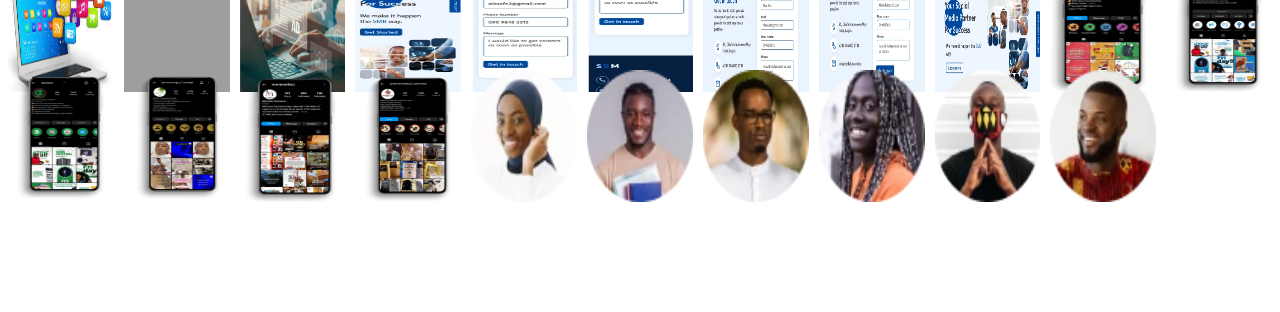
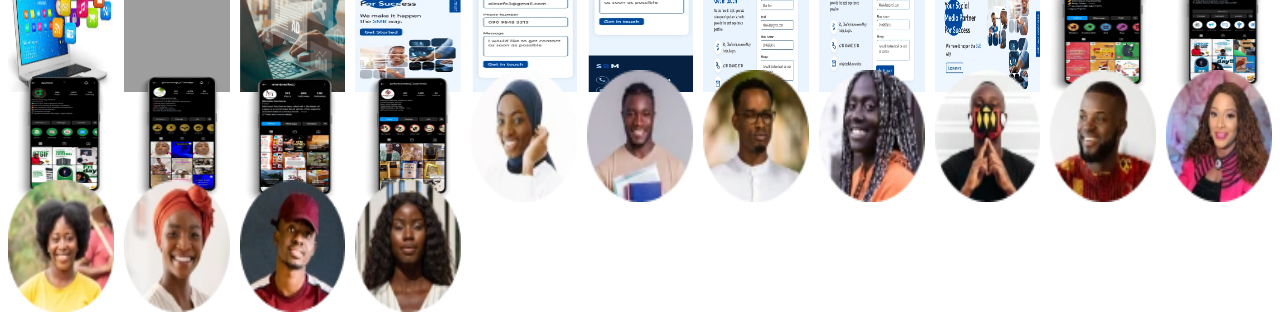
Before and after one commit to TechduceAfrica/assets-socialbrandmanagers, a plain HTML site: page index.html in a window 1280 px wide. Shown: the part 818-1130 px from the top of the page. Before the commit the page ends 1020 px from the top, so only its background shows below. Drawn offline with Linux system fonts and the light colour scheme; grey boxes are pictures that could not be loaded.

Commit message:
Update index.html

```diff
--- a/index.html
+++ b/index.html
@@ -157,6 +157,12 @@
     <img src="./Join Our Workforce/social brand manager - creator - Mide Soyemi_SBM.webp" alt="">
     <img src="./Join Our Workforce/social brand manager - creator - Muyiwa Afolabi_SBM.webp" alt="">
     <img src="./Join Our Workforce/social brand manager - creator - Olabanjo Jacobs_SBM.webp" alt="">
+
+    <img src="./Clients/social brand manager - client - Data Adie.webp" alt="">
+    <img src="./Clients/social brand manager - client - Ifeoma Okonkwo.webp" alt="">
+    <img src="./Clients/social brand manager - client - Ngozi Eze.webp" alt="">
+    <img src="./Clients/social brand manager - client - Olumide Ogundipe.webp" alt="">
+    <img src="./Clients/social brand manager - client - Tolu Adeyemi.webp" alt="">
   </body>
 <style>
     img {
```
